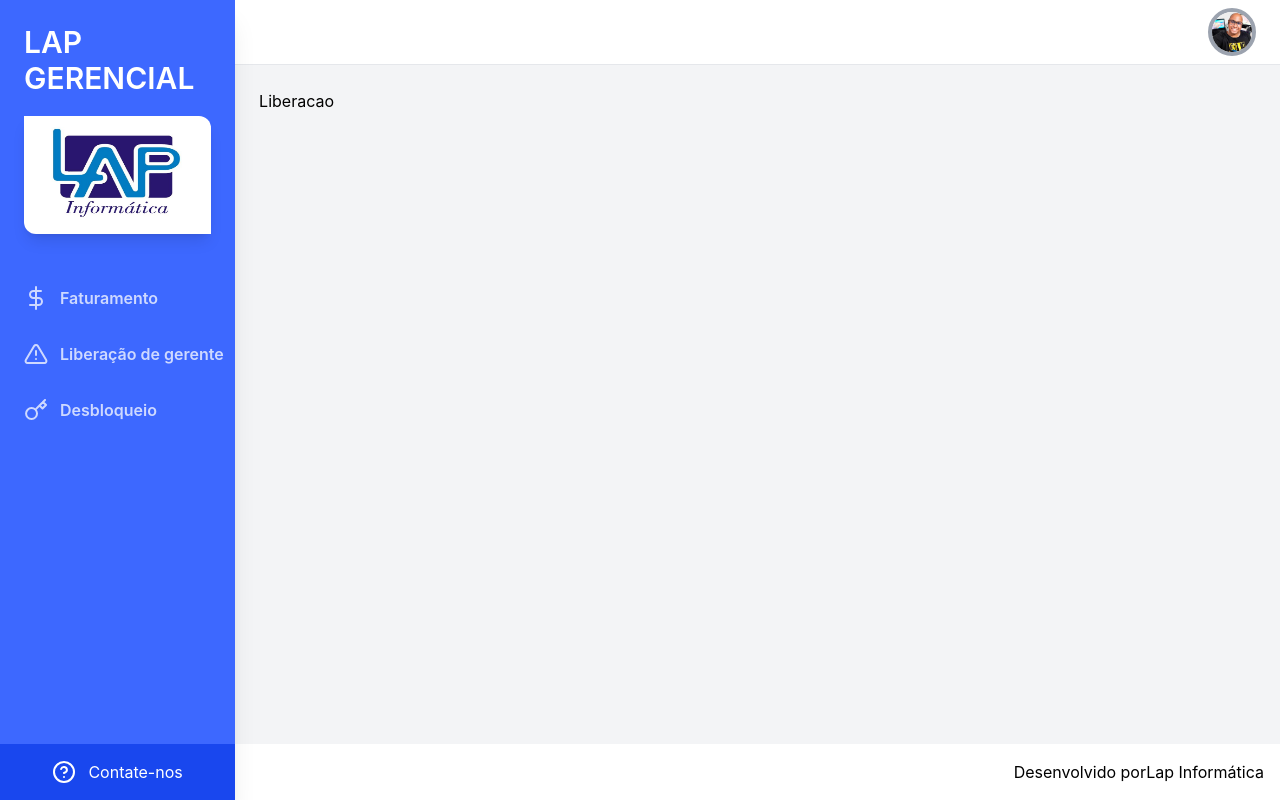
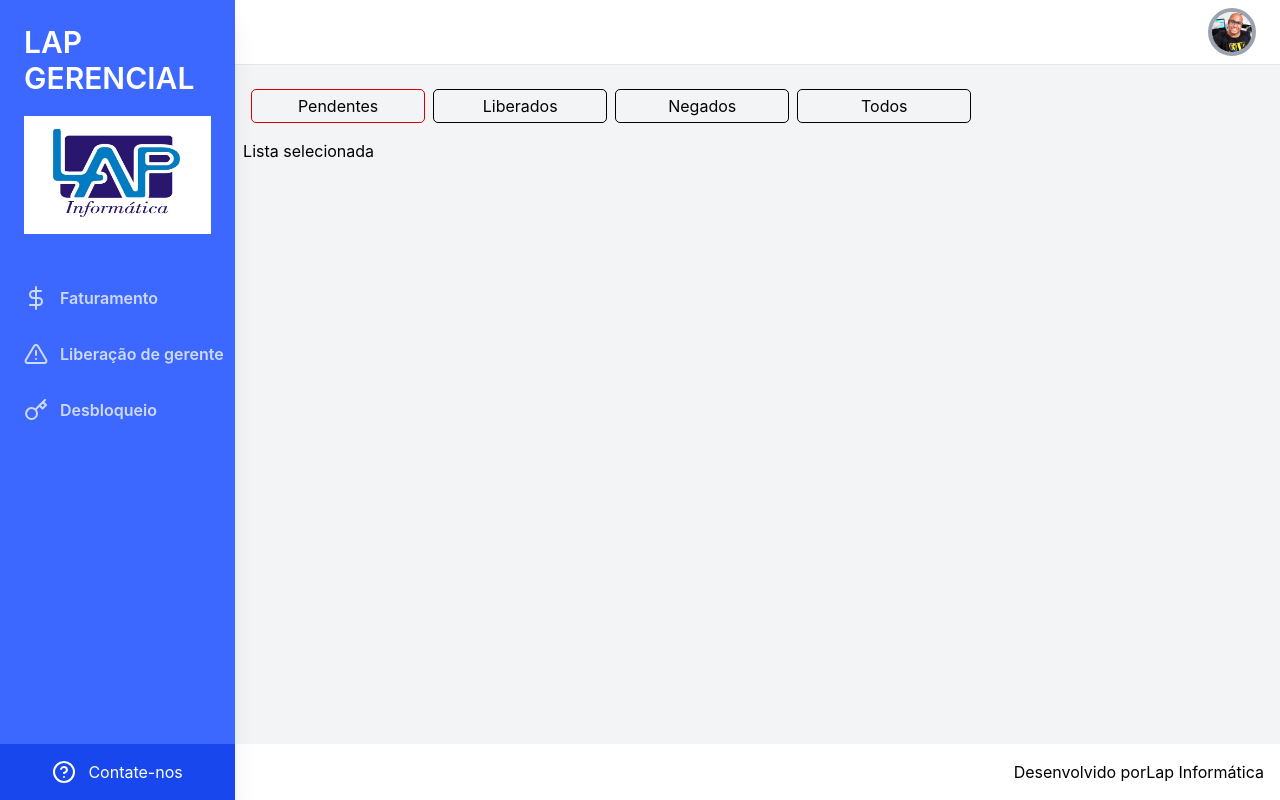
Before and after one commit to thiago-santanna/lap-gerencial-app, a Next.js app: page /liberacao in a window 1280 px wide. Built offline with nearby package versions, Linux system fonts and the light colour scheme.

Commit message:
ajustes no aside e inicio da tela de liberacao

```diff
--- a/pages/components/aside/index.tsx
+++ b/pages/components/aside/index.tsx
@@ -16,7 +16,7 @@ const Aside = () => {
             /> */}
             Lap Gerencial
           </div>
-          <button className='w-full bg-white font-semibold py-2 mt-5 rounded-bl-xl rounded-tr-xl shadow-lg hover:shadow-lg hover:bg-gray-200 flex items-center justify-center'>
+          <button className='w-full bg-white font-semibold py-2 mt-5 flex items-center justify-center'>
             <a
               target='_blank'
               href='https://www.lapinfo.com.br/'
--- a/pages/liberacao/index.tsx
+++ b/pages/liberacao/index.tsx
@@ -1,10 +1,45 @@
 import { NextPage } from 'next'
+import Seo from '../components/seo'
+import styles from '../../styles/liberacao.module.css'
 
 const Liberacao: NextPage = () => {
   return (
     <>
-      <main className='w-full flex-grow p-6'>
-        <p>Liberacao</p>
+      <Seo
+        title='Dashboard'
+        description='Página principal do sistema, selecione o serviço'
+      />
+      <main className='w-full flex-grow p-2'>
+        {/* cada botao tera uma acao disparando uma funcao que retornara dados' */}
+        <div className={styles.containerBtn}>
+          <button
+            title='Selecionar os pedidos pendentes'
+            className={styles.btnMenu}
+            style={{ borderColor: '#D70000' }}
+          >
+            Pendentes
+          </button>
+          <button
+            title='Selecionar os pedidos liberados'
+            className={styles.btnMenu}
+          >
+            Liberados
+          </button>
+          <button
+            title='Selecionar os pedidos negados'
+            className={styles.btnMenu}
+          >
+            Negados
+          </button>
+          <button
+            title='Selecionar todos pedidos( max. 100 )'
+            className={styles.btnMenu}
+          >
+            Todos
+          </button>
+        </div>
+
+        <div>Lista selecionada</div>
       </main>
     </>
   )
--- /dev/null
+++ b/styles/liberacao.module.css
@@ -0,0 +1,28 @@
+.containerBtn {
+  display: flex;
+  align-items: center;
+  justify-content: center;
+  gap: 8px;
+  margin: 1rem 0.5rem;
+}
+
+.btnMenu {
+  border: solid 1px black;
+  border-radius: 4px;
+  width: 100%;
+  padding: 4px 8px;
+}
+
+@media (min-width: 768px) {
+  .containerBtn {
+    align-items: center;
+    justify-content: space-between;
+    width: 70%;
+  }
+
+  .btnMenu {
+    border: solid 1px black;
+    border-radius: 5px;
+    padding: 4px 16px;
+  }
+}
```
